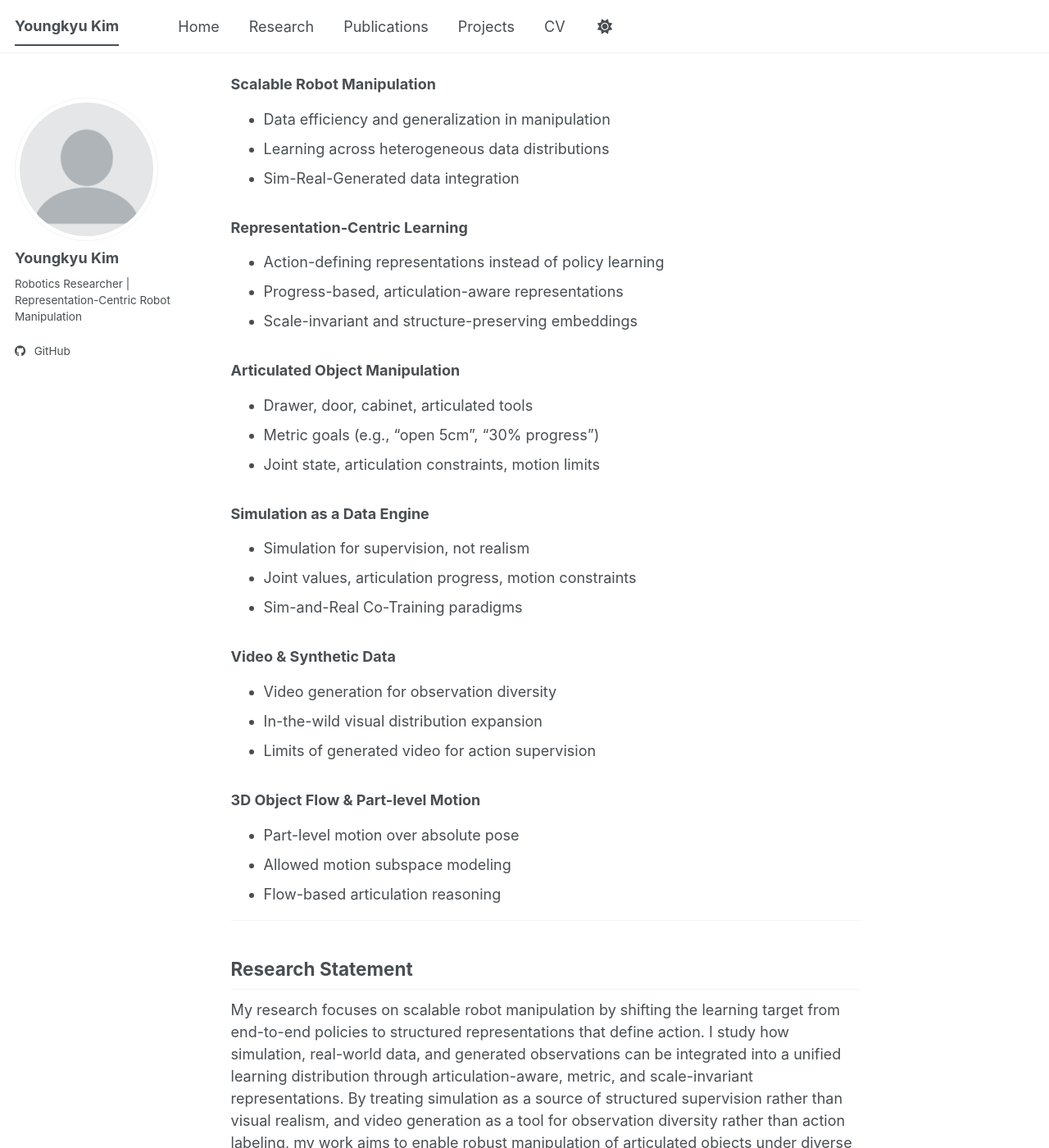
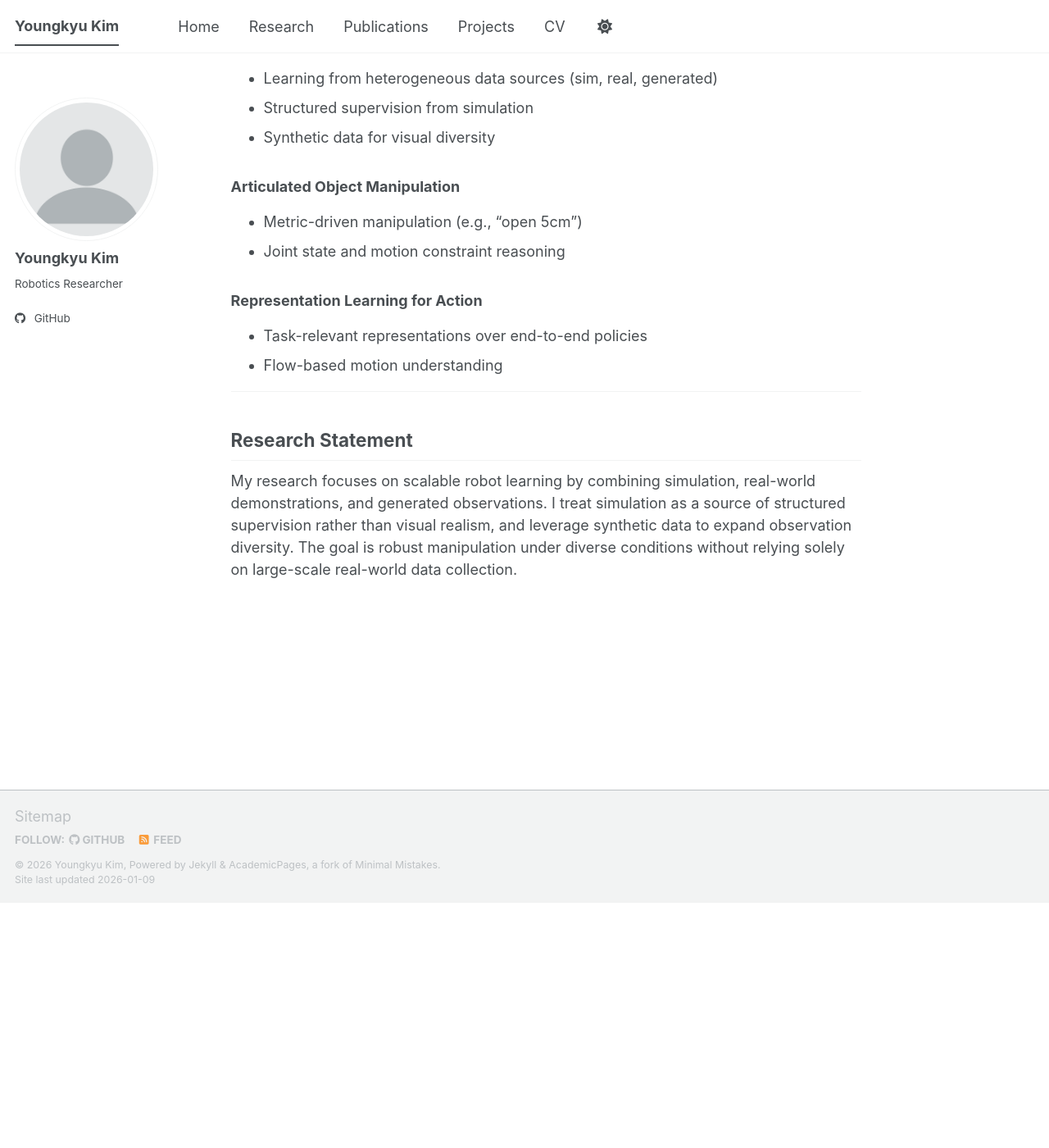
Before and after one commit to kimyg119/kimyg119.github.io, a Jekyll site: the page built from _pages/about.md, in a window 1280 px wide and 1400 px high, scrolled down 299 px. Shown: the whole window at 82% size. Built offline with Jekyll 4.4.1, drawn with Linux system fonts in a browser that asks for light colours; a script bundle is joined from its source files by our own code; library files that are not in the unit come from our copies; some of the changed text lies outside the part shown.

Commit message:
Update website content for Scalable Robot Learning focus

```diff
--- a/_config.yml
+++ b/_config.yml
@@ -26,7 +26,7 @@ author:
   avatar           : "profile.png"
   name             : "Youngkyu Kim"
   pronouns         : # example: "she/her"
-  bio              : "Robotics Researcher | Representation-Centric Robot Manipulation"
+  bio              : "Robotics Researcher"
   location         : # Location
   employer         : # University/Organization
   uri              : # URL
--- a/_pages/about.md
+++ b/_pages/about.md
@@ -7,56 +7,27 @@ redirect_from:
   - /about.html
 ---
 
-**Robotics Researcher | Representation-Centric Robot Manipulation**
-
-I study scalable robot manipulation by redefining action learning as a problem of structured representation and data generation, rather than end-to-end policy optimization.
+I study **scalable robot learning** by integrating simulation, real-world data, and synthetic observations into unified training distributions.
 
 ---
 
 ## Research Interests
 
-### Scalable Robot Manipulation
-- Data efficiency and generalization in manipulation
-- Learning across heterogeneous data distributions
-- Sim-Real-Generated data integration
-
-### Representation-Centric Learning
-- Action-defining representations instead of policy learning
-- Progress-based, articulation-aware representations
-- Scale-invariant and structure-preserving embeddings
+### Data-Centric Robot Learning
+- Learning from heterogeneous data sources (sim, real, generated)
+- Structured supervision from simulation
+- Synthetic data for visual diversity
 
 ### Articulated Object Manipulation
-- Drawer, door, cabinet, articulated tools
-- Metric goals (e.g., "open 5cm", "30% progress")
-- Joint state, articulation constraints, motion limits
+- Metric-driven manipulation (e.g., "open 5cm")
+- Joint state and motion constraint reasoning
 
-### Simulation as a Data Engine
-- Simulation for supervision, not realism
-- Joint values, articulation progress, motion constraints
-- Sim-and-Real Co-Training paradigms
-
-### Video & Synthetic Data
-- Video generation for observation diversity
-- In-the-wild visual distribution expansion
-- Limits of generated video for action supervision
-
-### 3D Object Flow & Part-level Motion
-- Part-level motion over absolute pose
-- Allowed motion subspace modeling
-- Flow-based articulation reasoning
+### Representation Learning for Action
+- Task-relevant representations over end-to-end policies
+- Flow-based motion understanding
 
 ---
 
 ## Research Statement
 
-My research focuses on scalable robot manipulation by shifting the learning target from end-to-end policies to structured representations that define action. I study how simulation, real-world data, and generated observations can be integrated into a unified learning distribution through articulation-aware, metric, and scale-invariant representations. By treating simulation as a source of structured supervision rather than visual realism, and video generation as a tool for observation diversity rather than action labeling, my work aims to enable robust manipulation of articulated objects under diverse and previously unseen conditions.
-
----
-
-## Selected Topics
-
-- Sim-and-Real Co-Training
-- Diffusion Policies (data-centric view)
-- Articulated Progress Estimation
-- Representation Design for Action
-- Synthetic Data Pipelines
+My research focuses on scalable robot learning by combining simulation, real-world demonstrations, and generated observations. I treat simulation as a source of structured supervision rather than visual realism, and leverage synthetic data to expand observation diversity. The goal is robust manipulation under diverse conditions without relying solely on large-scale real-world data collection.
```
